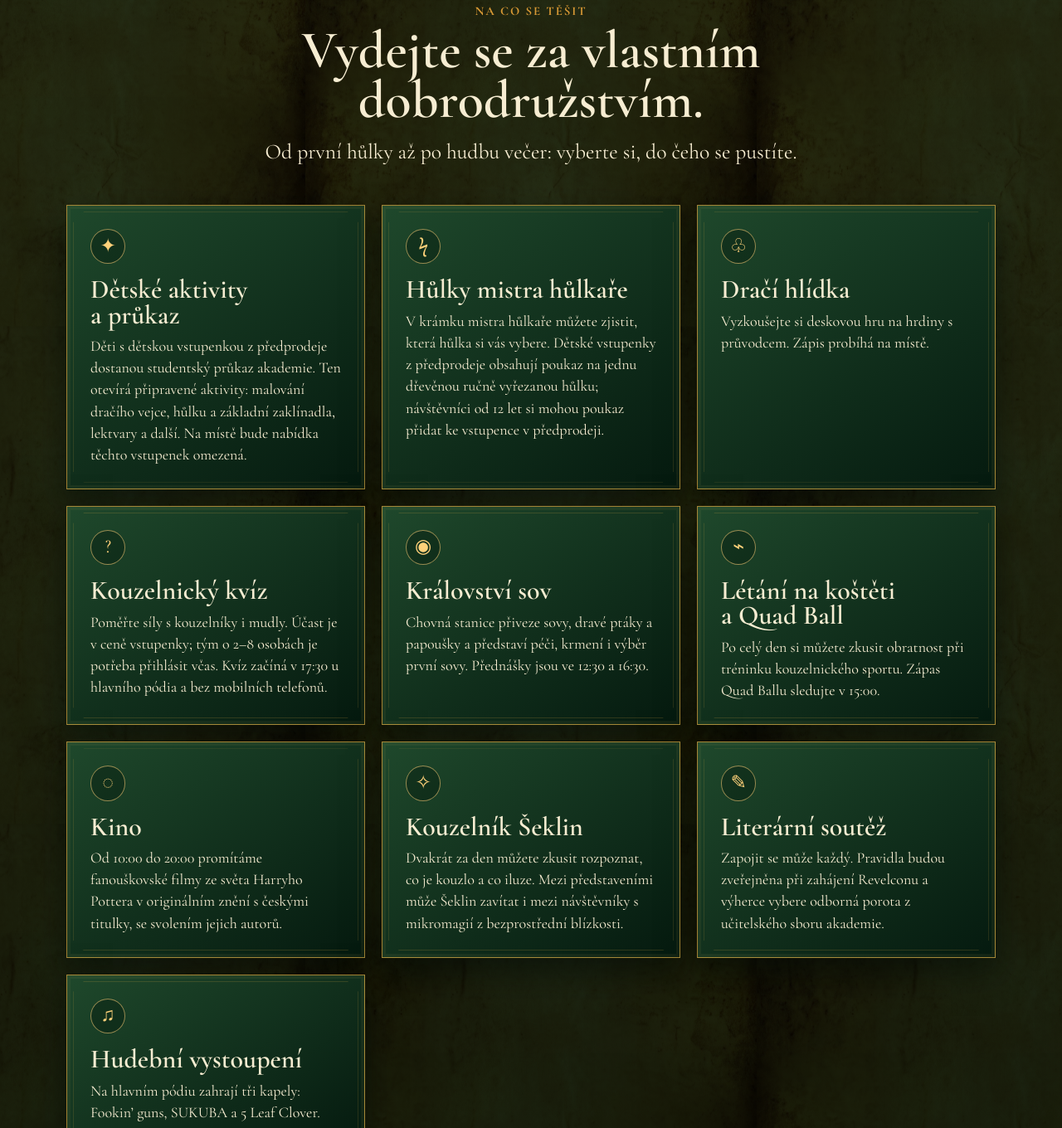
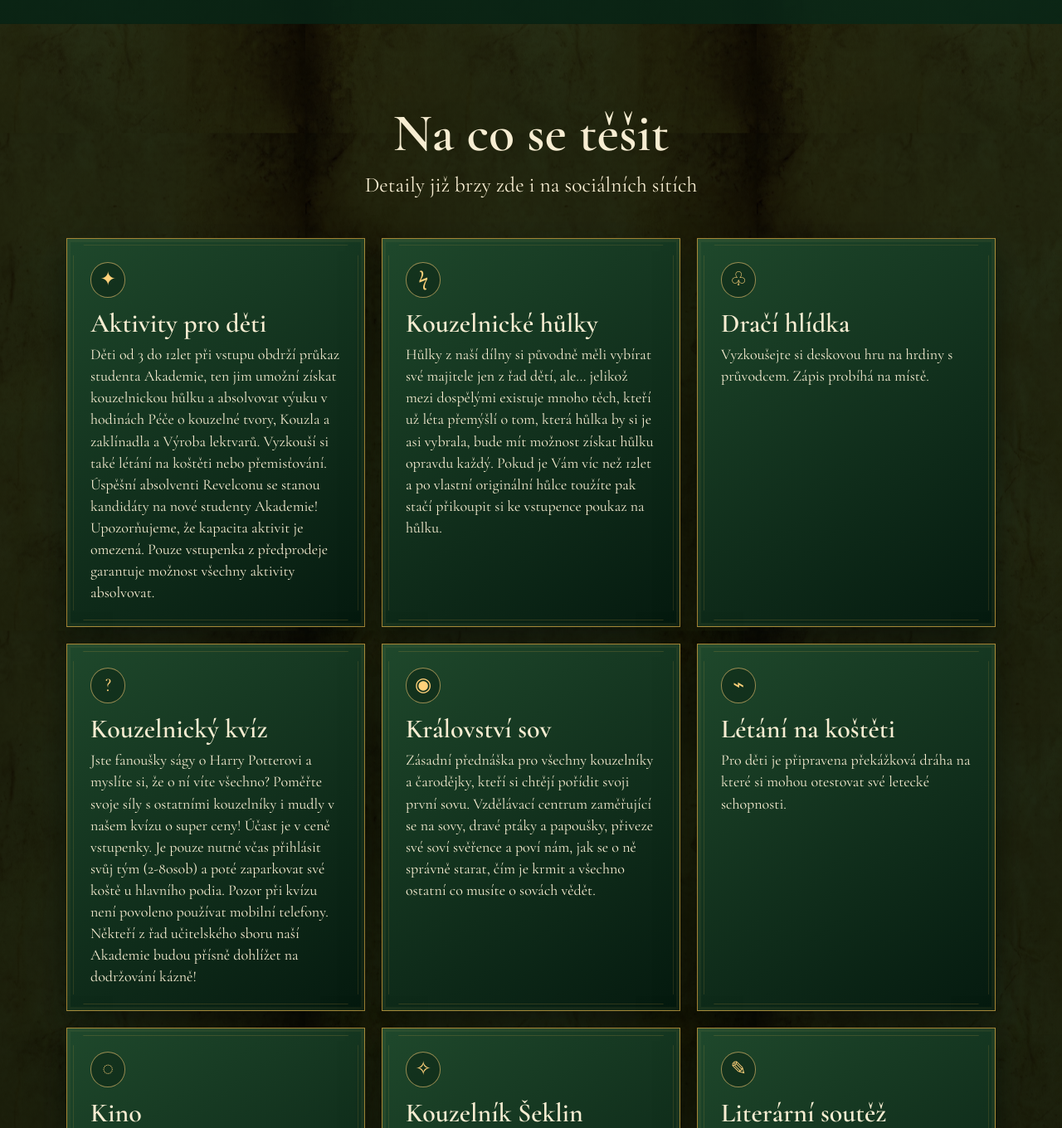
Before and after one commit to remunda/web-revelcon, a website: page public/index.html in a window 1280 px wide. Shown: the part 1328-2688 px from the top of the page at 83% size. Drawn offline with nearby package versions, Linux system fonts and the light colour scheme.

Commit message:
content: refresh event copy (#13)
* chore: start issue 12 copy refresh

* content: refresh Revelcon event copy

```diff
--- a/public/index.html
+++ b/public/index.html
@@ -73,11 +73,10 @@
 		<section class="welcome parchment-section" id="vitejte" aria-labelledby="vitejte-title">
 			<div class="content-width welcome-layout">
 				<div class="section-heading">
-					<p class="eyebrow">Vítejte na Revelconu</p>
-					<h2 id="vitejte-title">Kouzelnická akademie Oslavany otvírá své brány</h2>
+					<h2 id="vitejte-title">Vítejte na Revelconu</h2>
 				</div>
 				<div class="welcome-copy">
-					<p class="lead">Na Revelconu se na jeden den svět, který znáte, propojí se světem čar a kouzel. Přijďte si pro svoji první hůlku, namíchejte lektvar nebo složte zkoušku z přemisťování. Program doplní hudební vystoupení, kouzelnická show nebo třeba filmová promítání – podrobnosti budeme postupně zveřejňovat.</p>
+					<p class="lead">Na Revelconu se na jeden den svět, který znáte, propojí se světem čar a kouzel. Kouzelnická akademie Oslavany slaví 20ti leté výročí odhalení světa kouzelníků a tak otvírá své brány pro všechny. Přijďte si pro svoji první hůlku, namíchejte lektvar nebo složte zkoušku z přemisťování. Můžete se také zúčastnit únikové hry s příběhem a odhalit tajemství školy. Program doplní hudební vystoupení, kouzelnická show, filmová promítání a mnoho dalšího – podrobnosti budeme postupně zveřejňovat.</p>
 				</div>
 			</div>
 		</section>
@@ -85,22 +84,17 @@
 		<section class="section activities-section" id="tesit" aria-labelledby="aktivity-title">
 			<div class="content-width">
 				<div class="section-heading centered">
-					<p class="eyebrow">Na co se těšit</p>
-					<h2 id="aktivity-title">Vydejte se za vlastním dobrodružstvím.</h2>
-					<p class="lead">Od první hůlky až po hudbu večer: vyberte si, do čeho se pustíte.</p>
+					<h2 id="aktivity-title">Na co se těšit</h2>
+					<p class="lead">Detaily již brzy zde i na sociálních sítích</p>
 				</div>
 				<div class="activity-grid activity-grid--expanded">
 					<article class="activity-card" id="deti"><span class="activity-icon" aria-hidden="true">✦</span>
-						<h3>Dětské aktivity a průkaz</h3>
-						<p>Děti s dětskou vstupenkou z předprodeje dostanou studentský průkaz akademie. Ten otevírá
-							připravené aktivity: malování dračího vejce, hůlku a základní zaklínadla, lektvary a další.
-							Na místě bude nabídka těchto vstupenek omezená.</p>
+						<h3>Aktivity pro děti</h3>
+						<p>Děti od 3 do 12let při vstupu obdrží průkaz studenta Akademie, ten jim umožní získat kouzelnickou hůlku a absolvovat výuku v hodinách Péče o kouzelné tvory, Kouzla a zaklínadla a Výroba lektvarů. Vyzkouší si také létání na koštěti nebo přemisťování. Úspěšní absolventi Revelconu se stanou kandidáty na nové studenty Akademie! Upozorňujeme, že kapacita aktivit je omezená. Pouze vstupenka z předprodeje garantuje možnost všechny aktivity absolvovat.</p>
 					</article>
 					<article class="activity-card" id="hulky"><span class="activity-icon" aria-hidden="true">ϟ</span>
-						<h3>Hůlky mistra hůlkaře</h3>
-						<p>V krámku mistra hůlkaře můžete zjistit, která hůlka si vás vybere. Dětské vstupenky z
-							předprodeje obsahují poukaz na jednu dřevěnou ručně vyřezanou hůlku; návštěvníci od 12 let
-							si mohou poukaz přidat ke vstupence v předprodeji.</p>
+						<h3>Kouzelnické hůlky</h3>
+						<p>Hůlky z naší dílny si původně měli vybírat své majitele jen z řad dětí, ale… jelikož mezi dospělými existuje mnoho těch, kteří už léta přemýšlí o tom, která hůlka by si je asi vybrala, bude mít možnost získat hůlku opravdu každý. Pokud je Vám víc než 12let a po vlastní originální hůlce toužíte pak stačí přikoupit si ke vstupence poukaz na hůlku.</p>
 					</article>
 					<article class="activity-card"><span class="activity-icon" aria-hidden="true">♧</span>
 						<h3>Dračí hlídka</h3>
@@ -108,37 +102,31 @@
 					</article>
 					<article class="activity-card" id="kviz"><span class="activity-icon" aria-hidden="true">?</span>
 						<h3>Kouzelnický kvíz</h3>
-						<p>Poměřte síly s kouzelníky i mudly. Účast je v ceně vstupenky; tým o 2–8 osobách je potřeba
-							přihlásit včas. Kvíz začíná v 17:30 u hlavního pódia a bez mobilních telefonů.</p>
+						<p>Jste fanoušky ságy o Harry Potterovi a myslíte si, že o ní víte všechno? Poměřte svoje síly s ostatními kouzelníky i mudly v našem kvízu o super ceny! Účast je v ceně vstupenky. Je pouze nutné včas přihlásit svůj tým (2-8osob) a poté zaparkovat své koště u hlavního podia. Pozor při kvízu není povoleno používat mobilní telefony. Někteří z řad učitelského sboru naší Akademie budou přísně dohlížet na dodržování kázně!</p>
 					</article>
 					<article class="activity-card" id="sovy"><span class="activity-icon" aria-hidden="true">◉</span>
 						<h3>Království sov</h3>
-						<p>Chovná stanice přiveze sovy, dravé ptáky a papoušky a představí péči, krmení i výběr první
-							sovy. Přednášky jsou ve 12:30 a 16:30.</p>
+						<p>Zásadní přednáška pro všechny kouzelníky a čarodějky, kteří si chtějí pořídit svoji první sovu. Vzdělávací centrum zaměřující se na sovy, dravé ptáky a papoušky, přiveze své soví svěřence a poví nám, jak se o ně správně starat, čím je krmit a všechno ostatní co musíte o sovách vědět.</p>
 					</article>
 					<article class="activity-card"><span class="activity-icon" aria-hidden="true">⌁</span>
-						<h3>Létání na koštěti a Quad Ball</h3>
-						<p>Po celý den si můžete zkusit obratnost při tréninku kouzelnického sportu. Zápas Quad Ballu
-							sledujte v 15:00.</p>
+						<h3>Létání na koštěti</h3>
+						<p>Pro děti je připravena překážková dráha na které si mohou otestovat své letecké schopnosti.</p>
 					</article>
 					<article class="activity-card" id="kino"><span class="activity-icon" aria-hidden="true">◌</span>
 						<h3>Kino</h3>
-						<p>Od 10:00 do 20:00 promítáme fanouškovské filmy ze světa Harryho Pottera v originálním znění s
-							českými titulky, se svolením jejich autorů.</p>
+						<p>Celý den budou probíhat promítání filmů z produkce fanoušků světa Harryho Pottera. Ačkoliv příběhy nemusí zcela odpovídat kánonu určitě stojí za shlédnutí. Odhalte příběh Bellatrix Lestrangové, rodičů Nevila Longbotoma, nebo zjistěte, jak by to dopadlo kdyby se Snape utkal s Poberty v souboji. Všechny filmy uvádíme s výslovným svolením jejich autorů v originálním znění s českými titulky.</p>
 					</article>
 					<article class="activity-card" id="show"><span class="activity-icon" aria-hidden="true">✧</span>
 						<h3>Kouzelník Šeklin</h3>
-						<p>Dvakrát za den můžete zkusit rozpoznat, co je kouzlo a co iluze. Mezi představeními může
-							Šeklin zavítat i mezi návštěvníky s mikromagií z bezprostřední blízkosti.</p>
+						<p>Dokonce dvakrát za den budete mít možnost pokusit se rozpoznat co je kouzlo a co iluze. My si tím u kouzelníka Šeklina nejsme nikdy jistí! Navíc když budete mít štěstí, v pauze mezi představeními zavítá mezi Vás a ohromí Vás svými schopnostmi z bezprostřední blízkosti!</p>
 					</article>
 					<article class="activity-card" id="literarni-soutez"><span class="activity-icon" aria-hidden="true">✎</span>
 						<h3>Literární soutěž</h3>
-						<p>Zapojit se může každý. Pravidla budou zveřejněna při zahájení Revelconu a výherce vybere
-							odborná porota z učitelského sboru akademie.</p>
+						<p>Zapojit se může každý. Pravidla budou zveřejněna při zahájení Revelconu a výherce vybere odborná porota složená z členů učitelského sboru Akademie.</p>
 					</article>
 					<article class="activity-card" id="hudba"><span class="activity-icon" aria-hidden="true">♫</span>
 						<h3>Hudební vystoupení</h3>
-						<p>Na hlavním pódiu zahrají tři kapely: Fookin’ guns, SUKUBA a 5 Leaf Clover.</p>
+						<p>Sudičky jsme nesehnali, ale připravili jsme něco, co vás určitě přivede do varu! Kdo to bude zatím neprozradíme, ale vězte, že kapely budou tři a frontman jedné z nich je místní rodák. Taky byste si možná měli procvičit irské tance…</p>
 					</article>
 				</div>
 			</div>
```
Also changed, not shown: AGENTS.md (+2 -2 lines).
